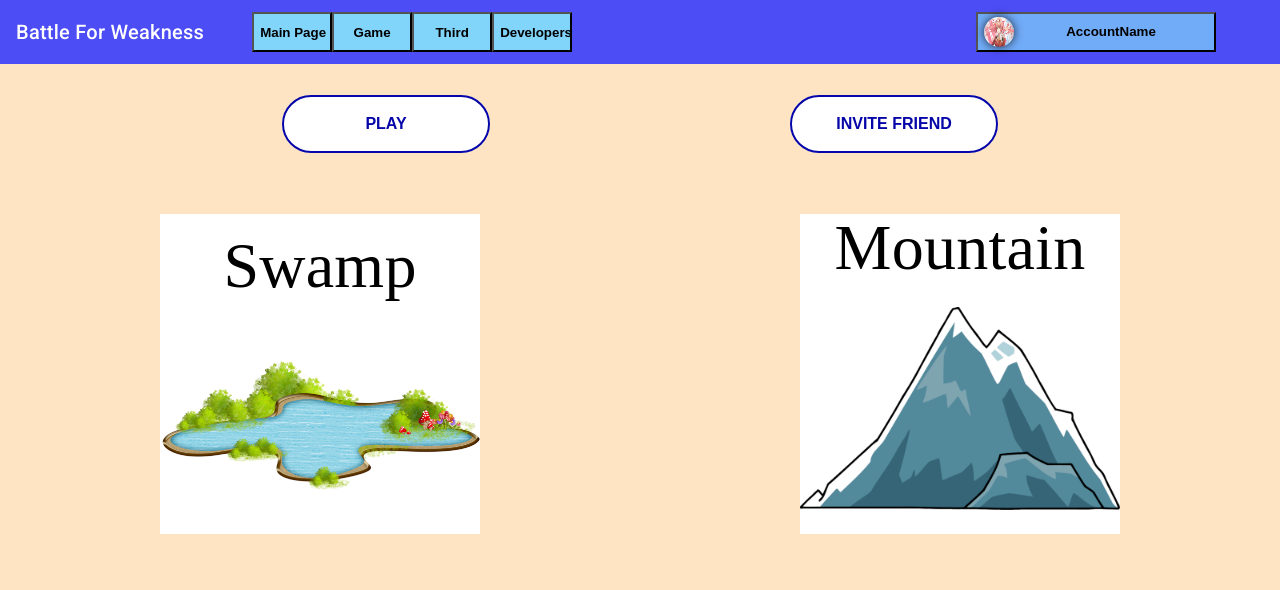
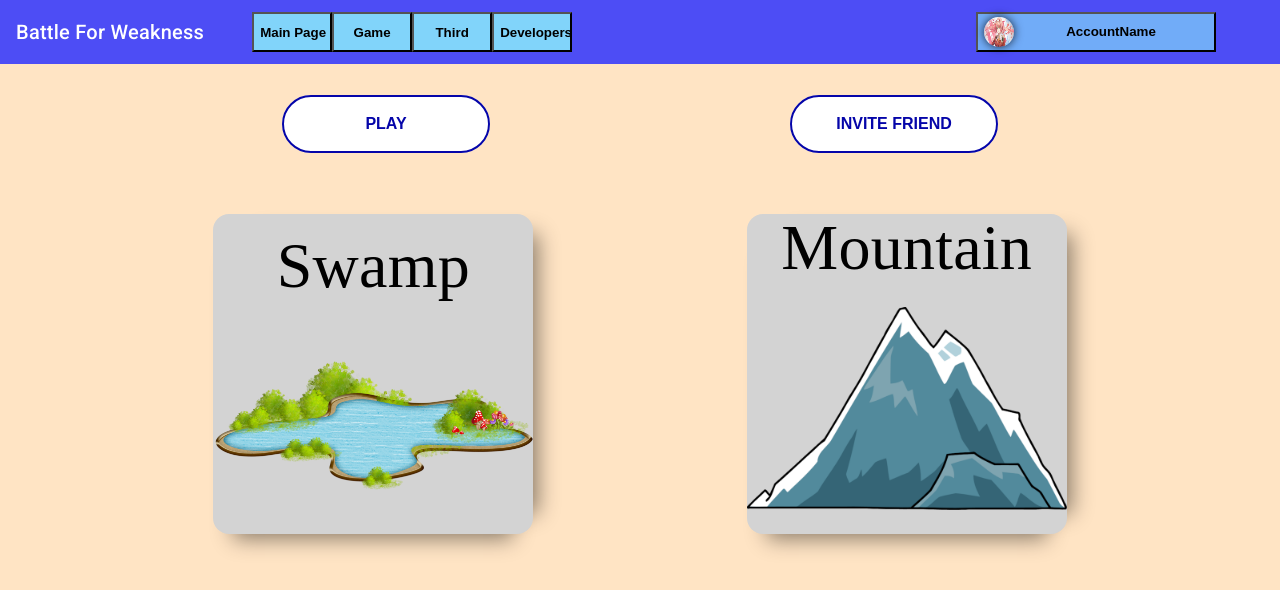
Before and after one commit to quadratishkin/angular, an Angular app in the folder first-angular/: page / in a window 1280 px wide. Both pictures are taken after a click on the button "Game". Shown: the top 590 px of the page. Built offline with nearby package versions, Linux system fonts and the light colour scheme; a web font is replaced by a local one.

Commit message:
fractionSelect added

```diff
--- /dev/null
+++ b/first-angular/src/app/content/game-page/preparing/constants.ts
@@ -0,0 +1,4 @@
+export enum Fractions {
+  SWAMP,
+  MOUNTAIN,
+}
--- a/first-angular/src/app/content/game-page/preparing/preparing.component.html
+++ b/first-angular/src/app/content/game-page/preparing/preparing.component.html
@@ -49,7 +49,11 @@
 </div>
 
 <div class="choice">
-  <div class="fractionCard">
+  <div
+    [ngClass]="{ activeFraction: selectedFraction === Fraction.SWAMP }"
+    (click)="handleFractionChoice(Fraction.SWAMP)"
+    class="fractionCard"
+  >
     Swamp
     <img
       class="fractionImg"
@@ -58,7 +62,11 @@
     />
   </div>
 
-  <div class="fractionCard">
+  <div
+    [ngClass]="{ activeFraction: selectedFraction === Fraction.MOUNTAIN }"
+    (click)="handleFractionChoice(Fraction.MOUNTAIN)"
+    class="fractionCard"
+  >
     Mountain
     <img
       class="fractionImg"
--- a/first-angular/src/app/content/game-page/preparing/preparing.component.scss
+++ b/first-angular/src/app/content/game-page/preparing/preparing.component.scss
@@ -134,7 +134,7 @@ $borderW: 2px;
 
 .choice {
   display: flex;
-  justify-content: space-around;
+  justify-content: space-evenly;
 }
 
 .fractionImg {
@@ -146,15 +146,21 @@ $borderW: 2px;
   flex-direction: column;
   justify-content: space-around;
   height: 20rem;
-  background-color: white;
+  background-color: lightgray;
   text-align: center;
   font-size: 4rem;
   font-family: "Rosarivo", cursive;
   display: flex;
   flex-direction: column;
   caret-color: transparent;
-
+  box-shadow: 0px 25px 20px -20px rgba(0, 0, 0, 0.45),
+    25px 0 20px -20px rgba(0, 0, 0, 0.45);
+  border-radius: 1rem;
   &:hover {
-    background-color: lightgray;
+    box-shadow: 0 0 0 12px #53ea93;
   }
 }
+
+.activeFraction {
+  background-color: white;
+}
--- a/first-angular/src/app/content/game-page/preparing/preparing.component.ts
+++ b/first-angular/src/app/content/game-page/preparing/preparing.component.ts
@@ -1,6 +1,8 @@
 import { Component } from '@angular/core';
 import { GamePhases } from 'src/app/constants';
 import { GameControlService } from 'src/app/services/game-control.service';
+import { Fractions } from './constants';
+import { FocusMonitorDetectionMode } from '@angular/cdk/a11y';
 
 @Component({
   selector: 'app-preparing',
@@ -10,5 +12,13 @@ import { GameControlService } from 'src/app/services/game-control.service';
 export class PreparingComponent {
   GamePhases = GamePhases;
 
+  Fraction = Fractions;
+
+  selectedFraction: Fractions | null = null;
+
   constructor(public gameControlService: GameControlService) {}
+
+  handleFractionChoice(fractionName: Fractions) {
+    this.selectedFraction = fractionName;
+  }
 }
```
